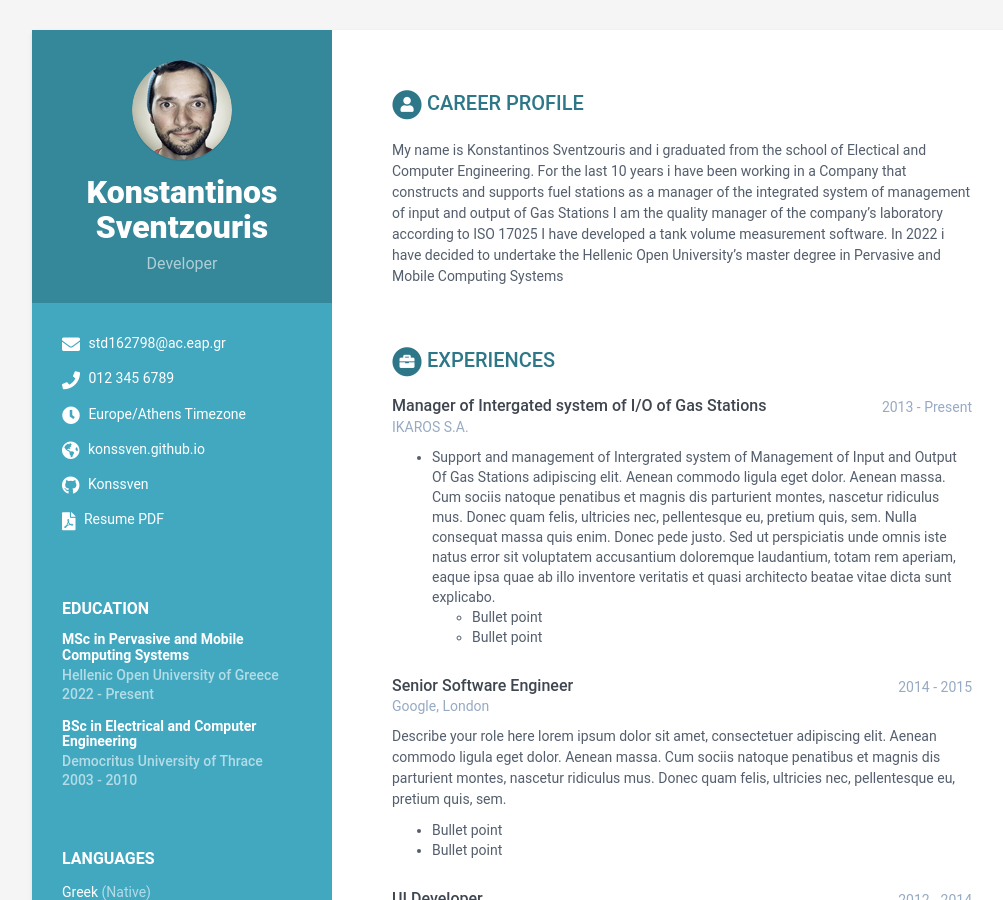
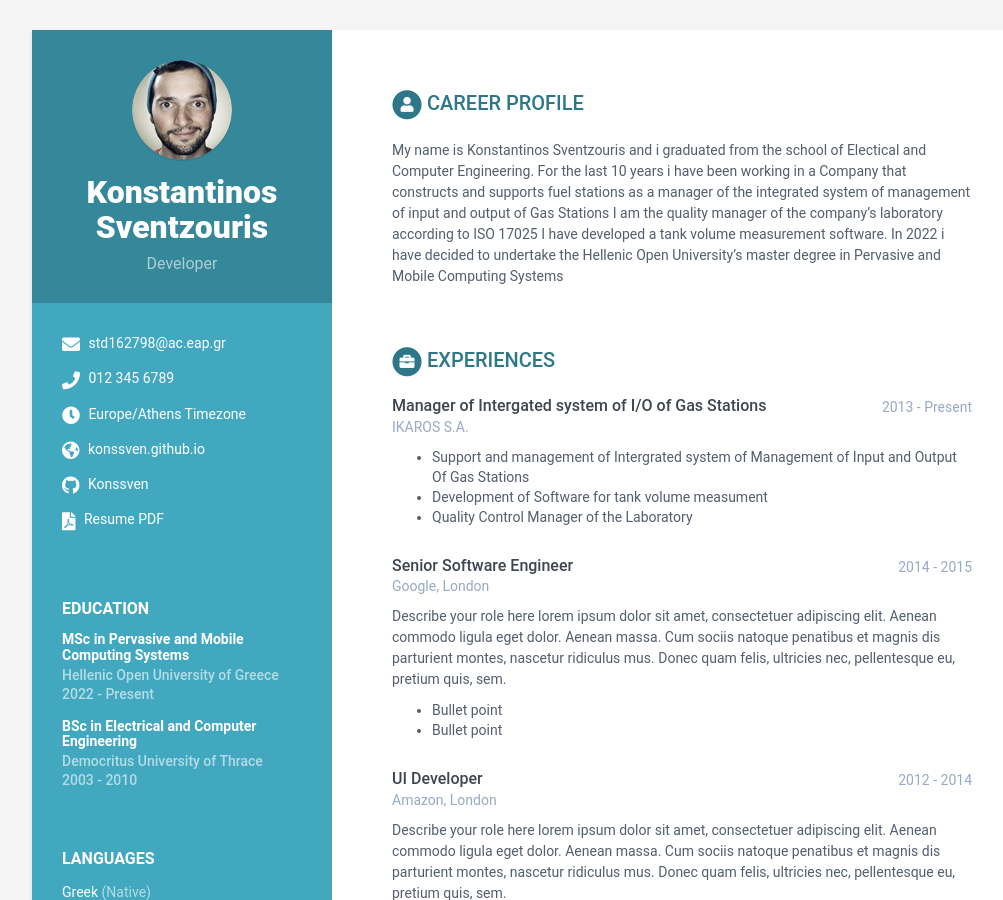
Before and after one commit to Konssven/konssven.github.io, a Jekyll site: the page built from index.html, in a window 1280 px wide and 900 px high. Shown: the whole window, without its empty margins (108-1111 px from the left). Built offline with Jekyll 4.4.1, drawn with Linux system fonts in a browser that asks for light colours.

Commit message:
more experience

```diff
--- a/_data/data.yml
+++ b/_data/data.yml
@@ -100,16 +100,8 @@ experiences:
         details: |
           - Support and management of Intergrated system of Management of
           Input and Output Of Gas Stations
-          adipiscing elit. Aenean commodo ligula eget dolor. Aenean massa.
-          Cum sociis natoque penatibus et magnis dis parturient montes,
-          nascetur ridiculus mus. Donec quam felis, ultricies nec,
-          pellentesque eu, pretium quis, sem. Nulla consequat massa quis
-          enim. Donec pede justo. Sed ut perspiciatis unde omnis iste natus
-          error sit voluptatem accusantium doloremque laudantium, totam rem
-          aperiam, eaque ipsa quae ab illo inventore veritatis et quasi
-          architecto beatae vitae dicta sunt explicabo.
-            - Bullet point
-            - Bullet point
+          - Development of Software for tank volume measument
+          - Quality Control Manager of the Laboratory
       - role: Senior Software Engineer
         time: 2014 - 2015
         company: Google, London
```
